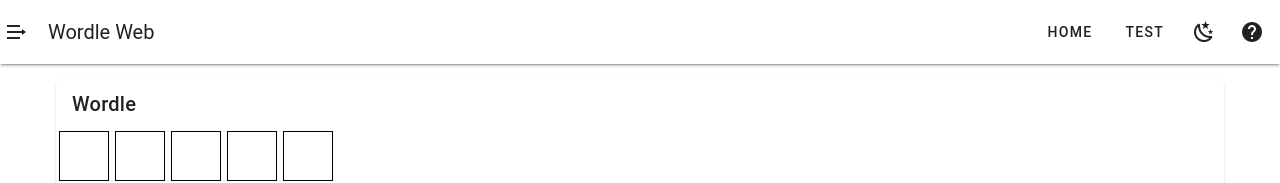
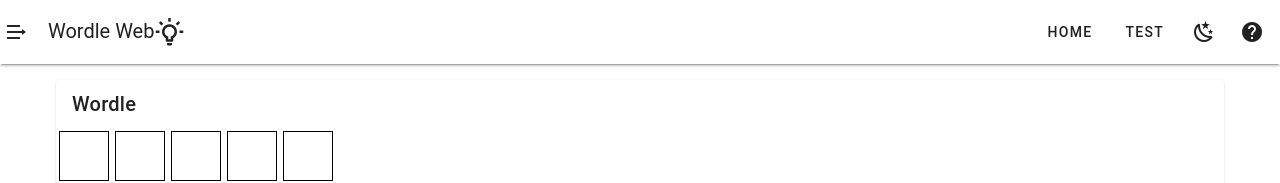
Before and after one commit to IntelliTect-Samples/EWU-CSCD379-2024-Spring, a Nuxt app in the folder wordle-web/: page / in a window 1280 px wide. Shown: the top 183 px of the page. Built offline with nearby package versions, Linux system fonts and the light colour scheme.

Commit message:
Added Icon to WW title

```diff
--- a/wordle-web/app.vue
+++ b/wordle-web/app.vue
@@ -6,7 +6,7 @@
           <v-icon>mdi-wrap-disabled</v-icon>
         </template>
 
-        <v-app-bar-title @click="router.push('/')">Wordle Web</v-app-bar-title>
+        <v-app-bar-title @click="router.push('/')">Wordle Web<v-icon @click="router.push('/')">mdi-lightbulb-on-outline</v-icon></v-app-bar-title>
 
         <v-btn @click="router.push('/')">Home</v-btn>
         <v-btn @click="router.push('/test')">Test</v-btn>
```
